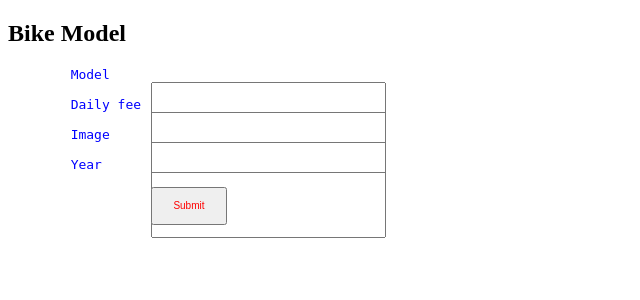
After one commit to HieuChuoi/Nguyenminhhieu-Webs-C4E25, a Flask app: template web2/BTVN/templates/form.html in a window 1280 px wide. The commit adds this page. Shown: the top 300 px of the page, without its empty margins (0-640 px from the left). Run offline with Flask 2, Linux system fonts and the light colour scheme; the template is opened without the code that fills it, so the values that code supplies are empty.

Commit message:
inital commit

```diff
--- /dev/null
+++ b/web2/BTVN/static/bike.css
@@ -0,0 +1,18 @@
+input {
+    position: absolute;
+    left: 4cm;
+    height: 1.6cm;
+    width: 6cm
+}
+
+button {
+    position: absolute;
+    left: 4cm;
+    color: red;
+    width: 2cm;
+    height: 1cm;
+    font-size: 10px
+}
+label {
+    color: blue
+}
--- /dev/null
+++ b/web2/BTVN/templates/form.html
@@ -0,0 +1,28 @@
+<!DOCTYPE html>
+<html lang="en">
+<head>
+    <meta charset="UTF-8">
+    <meta name="viewport" content="width=device-width, initial-scale=1.0">
+    <meta http-equiv="X-UA-Compatible" content="ie=edge">
+    <title>Document</title>
+</head>
+<body>
+    <link rel="stylesheet" href="/static/bike.css">
+    <h2>Bike Model</h2>
+    <form action="" method="post">
+        <pre>
+        <label for="">Model</label>
+        <input type="text" name="model">
+        <label for="">Daily fee</label>
+        <input type="text" name="daily_fee">
+        <label for="">Image</label>
+        <input type="text" name="image">
+        <label for="">Year</label>
+        <input type="text" name="year">
+        <button>Submit</button>
+        </pre>
+    </form>
+
+
+</body>
+</html>
--- a/web2/app.py
+++ b/web2/app.py
@@ -3,11 +3,11 @@ app = Flask(__name__)
 
 #1 Open both methods, GET, POST. (using "methods=" )
 @app.route('/add_food', methods=["GET", "POST"])
-def home():
+def add_food():
   if request.method == "GET":
       return render_template("food_form.html")
   elif request.method == "POST":
-        form = request.form   # form la kieu dictionary   # form hay user trong register la ten dict request.form thi form la form o trong file html
+        form = request.form   # form la kieu dictionary   # form hay user trong register la ten dict, request.form thi form la form o trong file html
         # print(form)
         t = form["title"]
         l = form["link"]
--- a/web2/templates/food_form.html
+++ b/web2/templates/food_form.html
@@ -8,7 +8,7 @@
 </head>
 <body>
     <h3>Add food here</h3>
-    <form action="" method="POST">
+    <form action="method="POST">
         <label>Title</label>
         <input type="text" name="title">
 
--- a/web2/templates/register.html
+++ b/web2/templates/register.html
@@ -12,7 +12,7 @@
         <label>Username</label>
         <input type="text" name="username">
         <label>Password</label>
-        <input type="text" name="password">
+        <input type="password" name="password">
         <button>Register</button>
     </form>
 </body>
```
Also changed, not shown: web2/BTVN/app.py (added, +18 -0 lines), web2/BTVN/bike.py (added, +7 -0 lines), web2/BTVN/ex4.py (added, +24 -0 lines), web2/BTVN/mlab.py (added, +22 -0 lines), web2/BTVN/test_bike.py (added, +9 -0 lines), 1 other file.
